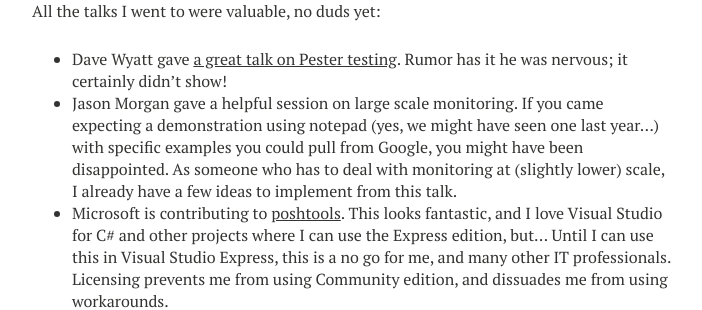
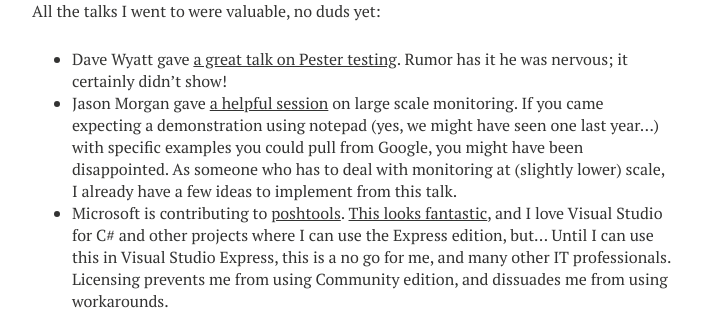
Before and after one commit to RamblingCookieMonster/RamblingCookieMonster.github.io, a Jekyll site: the page built from _posts/2015-04-20-PowerShell-Summit-Day-One.md, in a window 1280 px wide and 900 px high, scrolled down 1249 px. Shown: the part 168-478 px from the top of the window, without its empty margins (288-990 px from the left). Built offline with Jekyll 4.4.1, drawn with Linux system fonts in a browser that asks for light colours; nearby versions of some CDN libraries; comment, search, counter and statistics services are not loaded; some of the changed lines change nothing that is shown.

Commit message:
add links

```diff
--- a/_posts/2015-04-20-PowerShell-Summit-Day-One.md
+++ b/_posts/2015-04-20-PowerShell-Summit-Day-One.md
@@ -36,8 +36,8 @@
 All the talks I went to were valuable, no duds yet:
 
 * Dave Wyatt gave [a great talk on Pester testing](https://www.youtube.com/watch?v=SftZCXG0KPA).  Rumor has it he was nervous; it certainly didn't show!
-* Jason Morgan gave a helpful session on large scale monitoring. If you came expecting a demonstration using notepad (yes, we might have seen one last year...) with specific examples you could pull from Google, you might have been disappointed. As someone who has to deal with monitoring at (slightly lower) scale, I already have a few ideas to implement from this talk.
-* Microsoft is contributing to [poshtools](https://github.com/adamdriscoll/poshtools). This looks fantastic, and I love Visual Studio for C# and other projects where I can use the Express edition, but... Until I can use this in Visual Studio Express, this is a no go for me, and many other IT professionals. Licensing prevents me from using Community edition, and dissuades me from using workarounds.
+* Jason Morgan gave [a helpful session](https://www.youtube.com/watch?v=qcbjgtAFjjI) on large scale monitoring. If you came expecting a demonstration using notepad (yes, we might have seen one last year...) with specific examples you could pull from Google, you might have been disappointed. As someone who has to deal with monitoring at (slightly lower) scale, I already have a few ideas to implement from this talk.
+* Microsoft is contributing to [poshtools](https://github.com/adamdriscoll/poshtools). [This looks fantastic](https://www.youtube.com/watch?v=eRILgGQb_hQ), and I love Visual Studio for C# and other projects where I can use the Express edition, but... Until I can use this in Visual Studio Express, this is a no go for me, and many other IT professionals. Licensing prevents me from using Community edition, and dissuades me from using workarounds.
 
 Also, cookies.  Thanks to Chris G., there will be no cookie withdrawal this weekend.
 
```
